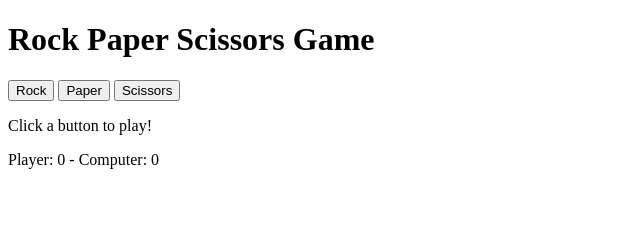
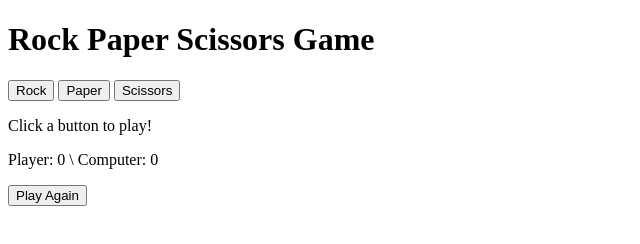
Before and after one commit to premtimb/rock-paper-scissors, a plain HTML site: page index.html in a window 1280 px wide. Shown: the whole page, without its empty margins (0-640 px from the left). Drawn offline with Linux system fonts and the light colour scheme.

Commit message:
Add the play again button

```diff
--- a/index.html
+++ b/index.html
@@ -4,8 +4,10 @@
     <meta charset="UTF-8">
     <meta name="viewport" content="width=device-width, initial-scale=1.0">
     <title>Rock Paper Scissors</title>
+    <link rel="stylesheet" href="styles.css">
 </head>
 <body>
+    <div class="game">
         <h1>Rock Paper Scissors Game</h1>
         <div id="buttons">
             <button data-choice="Rock">Rock</button>
@@ -15,8 +17,10 @@
 
         <div id="results">
             <p id="round-result">Click a button to play!</p>
-        <p id="score">Player: 0 - Computer: 0</p>
+            <p id="score">Player: 0  \ Computer: 0</p>
             <p id="winner"></p>
+        </div>
+        <button id="play-again">Play Again</button>
     </div>
     <script src="script.js" ></script>
 </body>
```
Lines whose indentation alone changed are shown as unchanged.
